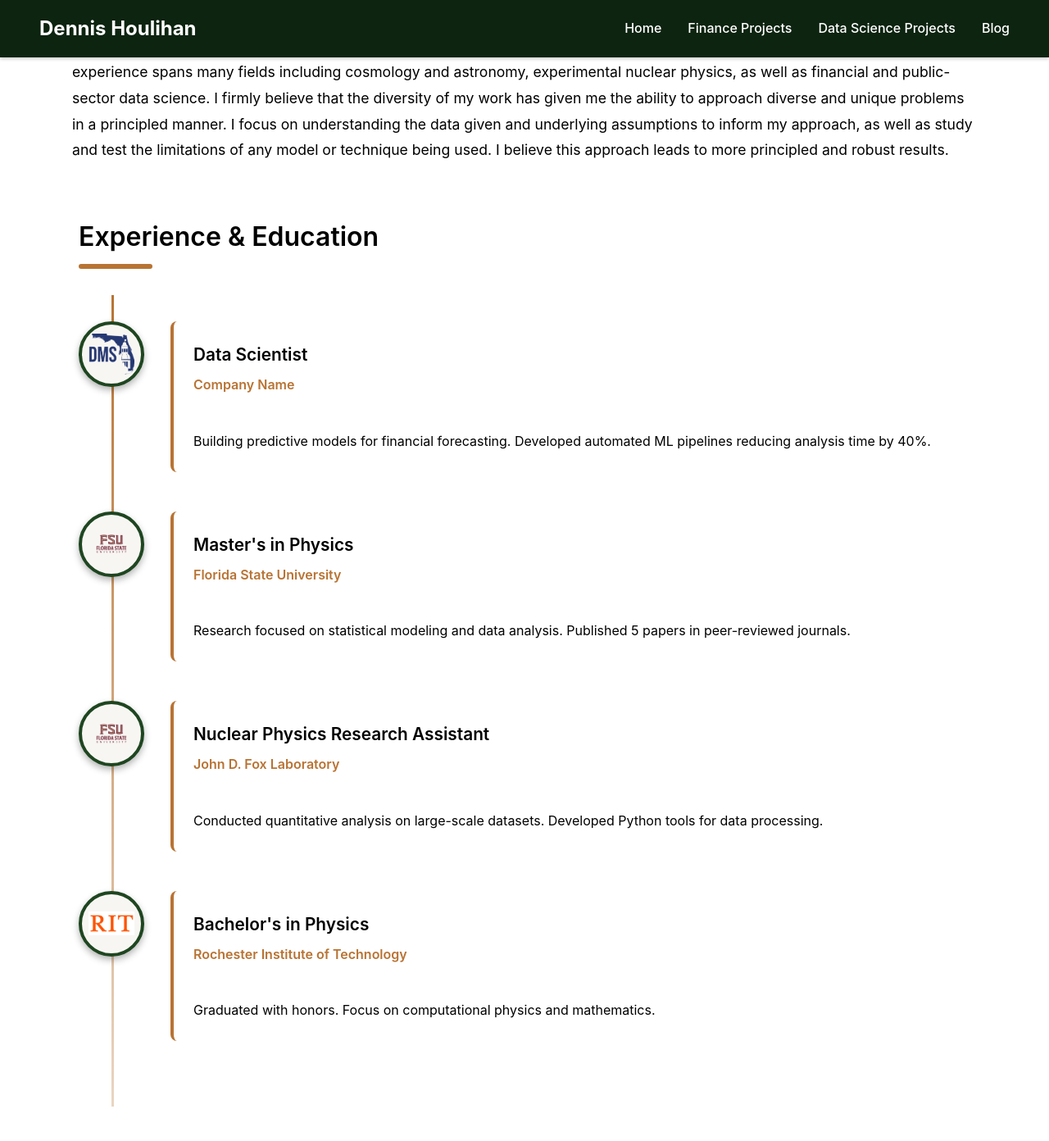
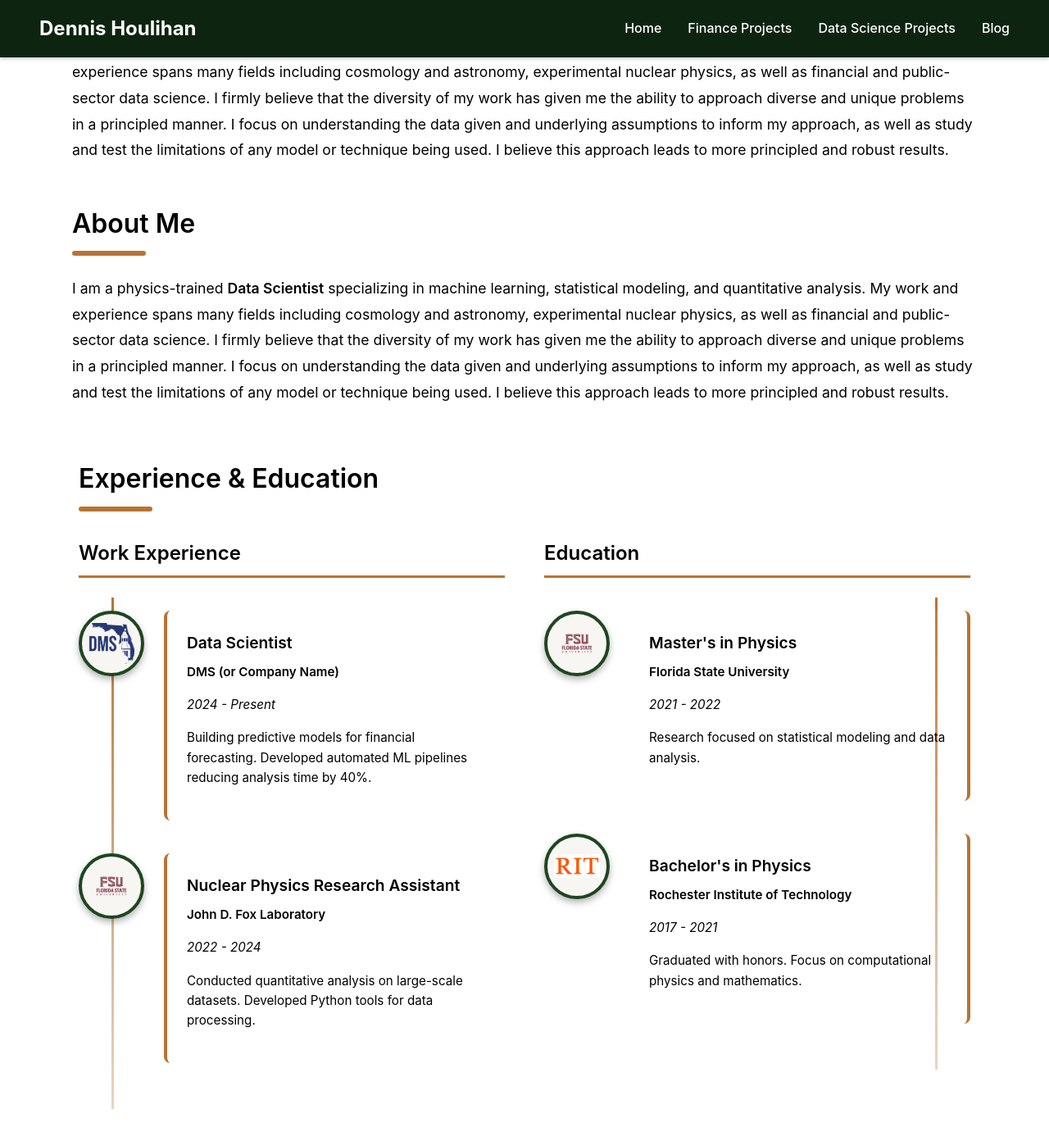
Before and after one commit to DJHoulihan/DJHoulihan.github.io, a Jekyll site: the page built from index.html, in a window 1280 px wide and 1400 px high, scrolled down 583 px. Shown: the top 1392 px of the window at 82% size. Built offline with Jekyll 4.4.1, drawn with Linux system fonts in a browser that asks for light colours.

Commit message:
side-by-side timelines

```diff
--- a/index.html
+++ b/index.html
@@ -36,9 +36,25 @@ layout: default
     approach leads to more principled and robust results.
   </p>
 </section>
+<!-- ===================== -->
+<!-- ABOUT SECTION -->
+<!-- ===================== -->
+<section class="section">
+  <h2>About Me</h2>
+  <div class="section-underline"></div>
+  <p>
+    I am a physics-trained <strong>Data Scientist</strong> specializing in machine learning,
+    statistical modeling, and quantitative analysis. My work and experience spans many fields including
+    cosmology and astronomy, experimental nuclear physics, as well as financial and public-sector data science.
+    I firmly believe that the diversity of my work has given me the ability to approach diverse and unique
+    problems in a principled manner. I focus on understanding the data given and underlying assumptions to inform
+    my approach, as well as study and test the limitations of any model or technique being used. I believe this
+    approach leads to more principled and robust results.
+  </p>
+</section>
 
 <!-- ===================== -->
-<!-- TIMELINE SECTION -->
+<!-- DUAL TIMELINE SECTION -->
 <!-- ===================== -->
 <section id="timeline" style="max-width:100%; margin:4rem 0 0 0; padding:0 0.5rem;">
   <h2 style="text-align:left; margin-bottom:0.5rem; color:#000000;">
@@ -53,39 +69,31 @@ layout: default
     margin-bottom:2rem;
   "></div>
 
-  <!-- Timeline Container -->
+  <!-- Dual Timeline Container -->
+  <div class="dual-timeline-container">
+
+    <!-- LEFT COLUMN: WORK EXPERIENCE -->
+    <div class="timeline-column timeline-left">
+      <h3 class="timeline-column-header">Work Experience</h3>
+
       <div class="timeline">
-
-    <!-- Timeline Item 1 - Most Recent -->
+        <!-- Work Item 1 -->
         <div class="timeline-item">
           <div class="timeline-icon">
-        <img src="assets/images/DMS.png" alt="Company Name">
+            <img src="assets/images/DMS.png" alt="DMS">
           </div>
           <div class="timeline-content">
             <h3>Data Scientist</h3>
-        <p class="timeline-org">Company Name</p>
+            <p class="timeline-org">DMS (or Company Name)</p>
             <p class="timeline-date">2024 - Present</p>
             <p>Building predictive models for financial forecasting. Developed automated ML pipelines reducing analysis time by 40%.</p>
           </div>
         </div>
 
-    <!-- Timeline Item 2 -->
+        <!-- Work Item 2 -->
         <div class="timeline-item">
           <div class="timeline-icon">
-        <img src="assets/images/FSU.png" alt="University Name">
-      </div>
-      <div class="timeline-content">
-        <h3>Master's in Physics</h3>
-        <p class="timeline-org">Florida State University</p>
-        <p class="timeline-date">2021 - 2022</p>
-        <p>Research focused on statistical modeling and data analysis. Published 5 papers in peer-reviewed journals.</p>
-      </div>
-    </div>
-
-    <!-- Timeline Item 3 -->
-    <div class="timeline-item">
-      <div class="timeline-icon">
-        <img src="assets/images/FSU.png" alt="Previous Company">
+            <img src="assets/images/FSU.png" alt="FSU John D. Fox Laboratory">
           </div>
           <div class="timeline-content">
             <h3>Nuclear Physics Research Assistant</h3>
@@ -94,32 +102,74 @@ layout: default
             <p>Conducted quantitative analysis on large-scale datasets. Developed Python tools for data processing.</p>
           </div>
         </div>
+      </div>
+    </div>
 
-    <!-- Timeline Item 4 -->
+    <!-- RIGHT COLUMN: EDUCATION (MIRRORED) -->
+    <div class="timeline-column timeline-right">
+      <h3 class="timeline-column-header">Education</h3>
+
+      <div class="timeline">
+        <!-- Education Item 1 -->
         <div class="timeline-item">
+          <div class="timeline-content">
+            <h3>Master's in Physics</h3>
+            <p class="timeline-org">Florida State University</p>
+            <p class="timeline-date">2021 - 2022</p>
+            <p>Research focused on statistical modeling and data analysis.</p>
+          </div>
           <div class="timeline-icon">
-        <img src="assets/images/RIT.jpg" alt="Undergraduate University">
+            <img src="assets/images/FSU.png" alt="Florida State University">
           </div>
+        </div>
+
+        <!-- Education Item 2 -->
+        <div class="timeline-item">
           <div class="timeline-content">
             <h3>Bachelor's in Physics</h3>
             <p class="timeline-org">Rochester Institute of Technology</p>
             <p class="timeline-date">2017 - 2021</p>
             <p>Graduated with honors. Focus on computational physics and mathematics.</p>
           </div>
+          <div class="timeline-icon">
+            <img src="assets/images/RIT.jpg" alt="Rochester Institute of Technology">
+          </div>
+        </div>
+      </div>
     </div>
 
   </div>
 </section>
 
-<!-- Timeline Styles - Add to your main CSS or include here -->
+<!-- Dual Timeline Styles -->
 <style>
+/* Container for dual timelines */
+.dual-timeline-container {
+  display: grid;
+  grid-template-columns: 1fr 1fr;
+  gap: 3rem;
+  margin-top: 2rem;
+}
+
+.timeline-column-header {
+  font-size: 1.5rem;
+  color: #000000;
+  margin-bottom: 1.5rem;
+  padding-bottom: 0.5rem;
+  border-bottom: 3px solid #b87333;
+}
+
+.timeline-column {
+  position: relative;
+}
+
 .timeline {
   position: relative;
-  padding: 2rem 0;
+  padding: 1rem 0;
 }
 
-/* Vertical line */
-.timeline::before {
+/* Vertical line for LEFT timeline */
+.timeline-left .timeline::before {
   content: '';
   position: absolute;
   left: 40px;
@@ -129,11 +179,33 @@ layout: default
   background: linear-gradient(to bottom, #b87333, rgba(184, 115, 51, 0.3));
 }
 
-.timeline-item {
+/* Vertical line for RIGHT timeline (mirrored) */
+.timeline-right .timeline::before {
+  content: '';
+  position: absolute;
+  right: 40px;
+  top: 0;
+  bottom: 0;
+  width: 3px;
+  background: linear-gradient(to bottom, #b87333, rgba(184, 115, 51, 0.3));
+}
+
+/* LEFT column items - normal order */
+.timeline-left .timeline-item {
   position: relative;
   display: flex;
-  gap: 2rem;
-  margin-bottom: 3rem;
+  gap: 1.5rem;
+  margin-bottom: 2.5rem;
+  align-items: flex-start;
+}
+
+/* RIGHT column items - reversed order */
+.timeline-right .timeline-item {
+  position: relative;
+  display: flex;
+  flex-direction: row-reverse;
+  gap: 1.5rem;
+  margin-bottom: 2.5rem;
   align-items: flex-start;
 }
 
@@ -164,18 +236,34 @@ layout: default
   background-color: rgba(255, 255, 255, 0.05);
   padding: 1.5rem;
   border-radius: 8px;
-  border-left: 4px solid #b87333;
   transition: transform 0.3s ease, background-color 0.3s ease;
 }
 
-.timeline-content:hover {
+/* Left column - border on left */
+.timeline-left .timeline-content {
+  border-left: 4px solid #b87333;
+}
+
+/* Right column - border on right */
+.timeline-right .timeline-content {
+  border-right: 4px solid #b87333;
+}
+
+/* Left column hover - move right */
+.timeline-left .timeline-content:hover {
   transform: translateX(5px);
+  background-color: rgba(255, 255, 255, 0.08);
+}
+
+/* Right column hover - move left */
+.timeline-right .timeline-content:hover {
+  transform: translateX(-5px);
   background-color: rgba(255, 255, 255, 0.08);
 }
 
 .timeline-content h3 {
   margin: 0 0 0.5rem 0;
-  font-size: 1.3rem;
+  font-size: 1.2rem;
   color: #000000;
 }
 
@@ -186,21 +274,95 @@ layout: default
 }
 
 .timeline-date {
-  color: #ffffff00;
+  color: #333333;
   font-size: 0.9rem;
   margin-bottom: 1rem;
   font-style: italic;
 }
 
-.timeline-content p:last-child {
-  margin-bottom: 0;
+.timeline-content > p {
+  margin-bottom: 1rem;
   line-height: 1.6;
+  color: #000000;
+  font-size: 0.95rem;
+}
+
+/* Sub-items styling */
+.timeline-subitems {
+  margin-top: 1rem;
+  padding: 1rem;
+  background-color: rgba(184, 115, 51, 0.1);
+  border-radius: 6px;
+}
+
+/* Left column sub-items - border on left */
+.timeline-left .timeline-subitems {
+  border-left: 3px solid #b87333;
+}
+
+/* Right column sub-items - border on right */
+.timeline-right .timeline-subitems {
+  border-right: 3px solid #b87333;
+}
+
+.subitem-label {
+  font-weight: 600;
+  color: #b87333;
+  margin-bottom: 0.5rem;
+  font-size: 0.9rem;
+}
+
+.timeline-subitems ul {
+  margin: 0;
+  padding-left: 1.5rem;
   color: #000000;
 }
 
-/* Responsive adjustments */
+.timeline-subitems li {
+  margin-bottom: 0.4rem;
+  line-height: 1.5;
+  font-size: 0.9rem;
+}
+
+.timeline-subitems li:last-child {
+  margin-bottom: 0;
+}
+
+/* Responsive: Stack vertically on mobile */
+@media (max-width: 968px) {
+  .dual-timeline-container {
+    grid-template-columns: 1fr;
+    gap: 3rem;
+  }
+
+  /* Reset right column to normal on mobile */
+  .timeline-right .timeline-item {
+    flex-direction: row;
+  }
+
+  .timeline-right .timeline::before {
+    left: 40px;
+    right: auto;
+  }
+
+  .timeline-right .timeline-content {
+    border-right: none;
+    border-left: 4px solid #b87333;
+  }
+
+  .timeline-right .timeline-content:hover {
+    transform: translateX(5px);
+  }
+
+  .timeline-right .timeline-subitems {
+    border-right: none;
+    border-left: 3px solid #b87333;
+  }
+}
+
 @media (max-width: 768px) {
-  .timeline::before {
+  .timeline-left .timeline::before,
+  .timeline-right .timeline::before {
     left: 30px;
   }
 
@@ -212,5 +374,9 @@ layout: default
   .timeline-item {
     gap: 1rem;
   }
+
+  .timeline-subitems {
+    padding: 0.75rem;
+  }
 }
 </style>
```
Lines whose indentation alone changed are shown as unchanged.
